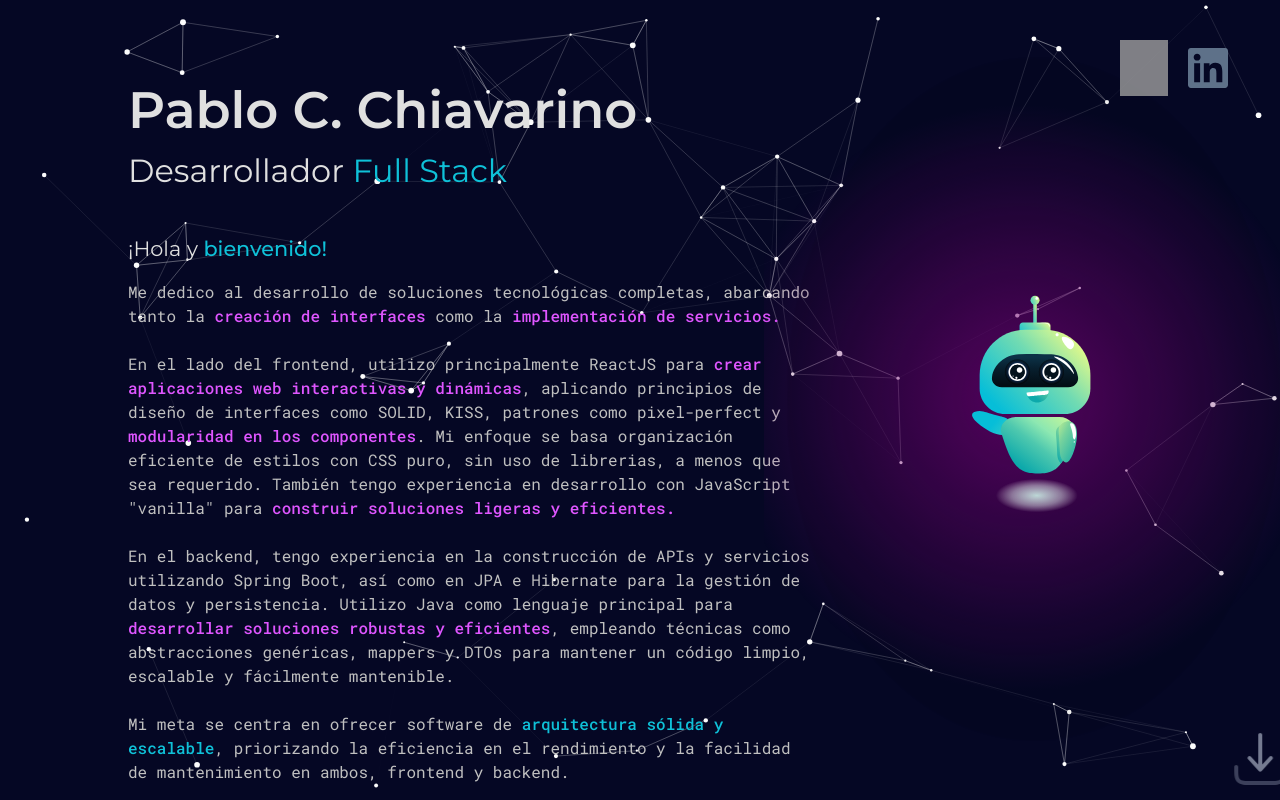
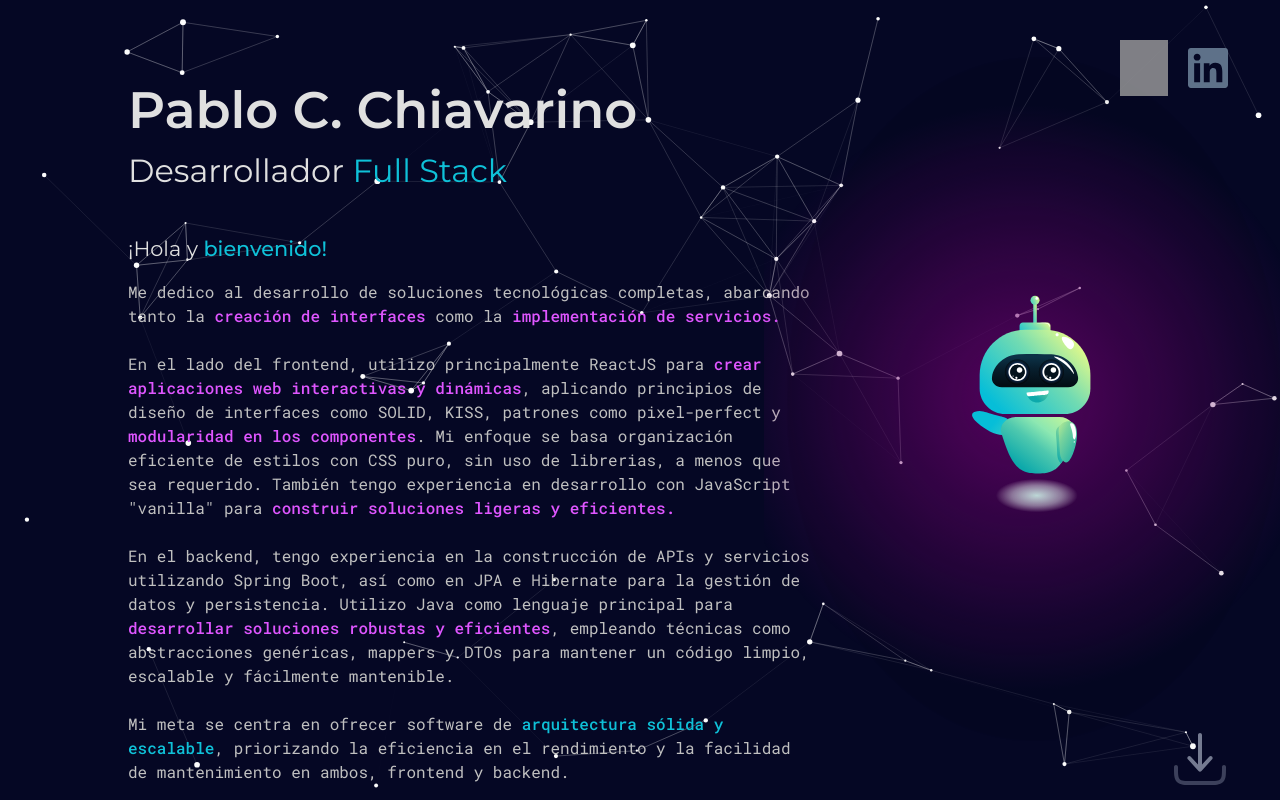
Before and after one commit to PabloC-Chiavarino/reactJs-portfolio-v2, a React (Vite) app: page / in a window 1280 px wide. Shown: the top 800 px of the page. Built offline with nearby package versions, Linux system fonts and the light colour scheme; grey boxes are pictures that could not be loaded.

Commit message:
feat: add relocation animation to ResDownBtn component when scroll down to use empty space

```diff
--- a/src/components/DataWidget/styles.css
+++ b/src/components/DataWidget/styles.css
@@ -1,8 +1,7 @@
 .dataWidget {
     position: fixed;
     top: 5dvh;
-    right: 0;
-    padding-right: 3rem;
+    right: 3rem;
     z-index: 3;
 }
 
--- a/src/components/DownChevron/index.jsx
+++ b/src/components/DownChevron/index.jsx
@@ -10,11 +10,11 @@ const DownChevron = () => {
 
     useEffect(() => {
 
-        if (scrollDirection === 'down') {
+        if (scrollDirection === 'down' && display) {
             setDisplay(false)
         }
 
-    }, [scrollDirection])
+    }, [scrollDirection, display])
 
     return (
         <div
--- a/src/components/DownChevron/styles.css
+++ b/src/components/DownChevron/styles.css
@@ -13,19 +13,18 @@
 
 .downChevron__container {
     opacity: 0;
-    animation: fadeIn 1150ms ease 1250ms forwards !important;
+    animation: fadeIn 1150ms ease 1150ms forwards !important;
 }
 
 .downChevron {
     position: absolute;
+    width: 80px;
+    bottom: 0;
+    right: 3rem;
+    opacity: .8;
     animation: upDownBounce 3000ms ease-in-out 500ms infinite;
-    bottom: 0;
-    opacity: .8;
-    transition: 0.5s ease-out;
-    right: 1rem;
-    width: 80px;
 }
 
 .fadeOut {
-    animation: fadeOut 900ms ease forwards !important;
+    animation: fadeOut 300ms ease !important;
 }
--- a/src/components/ResDownBtn/index.jsx
+++ b/src/components/ResDownBtn/index.jsx
@@ -1,43 +1,23 @@
 import './styles.css'
-import { useState, useEffect, useRef } from 'react'
+import { useState, useEffect} from 'react'
+import { useScrollDirection } from '../../hooks'
 import { downBtn } from '../../assets/Icons'
 
 const ResDownBtn = () => {
 
-    const [toRight, setToRight] = useState(false)
-    const downBtnRef = useRef()
+    const [toCorner, setToCorner] = useState(false)
+
+    const scrollDirection = useScrollDirection()
 
     useEffect(() => {
 
-        const element = downBtnRef.current
-
-        const observer = new IntersectionObserver(entries => {
-            const entry = entries[0]
-
-            if (entry.isIntersecting) {
-                setToRight(true)
-            }
-            console.log("isIntersecting", entry.isIntersecting) //debugging
-        }, {
-            root: null,
-            threshold: 0,
-            rootMargin: "0px 0px -45% 0px"
+        if (scrollDirection === 'down') {
+            setToCorner(true)
         }
-    )
-
-        if (element) {
-            observer.observe(element)
-        }
-
-        return () => observer.disconnect()
-
-    }, [])
+    }, [scrollDirection, toCorner])
 
     return (
-        <div
-            className="ResDownBtn__container"
-            ref={downBtnRef}
-            style={{transform: toRight ? 'translateX(100%)' : 'translateX(0)'}}>
+        <div className={toCorner ? 'ResDownBtn__container toCorner' : 'ResDownBtn__container'}>
             <a
                 href='./Chiavarino CV.pdf'
                 download='Chiavarino CV.pdf'
--- a/src/components/ResDownBtn/styles.css
+++ b/src/components/ResDownBtn/styles.css
@@ -1,11 +1,12 @@
 .ResDownBtn__container {
     position: fixed;
     bottom: 3px;
-    right: 9rem;
+    right: 11rem;
     z-index: 3;
     cursor: pointer;
     opacity: 0;
-    animation: fadeIn 1150ms ease-in 0ms forwards;
+    animation: fadeIn 1150ms ease-in forwards;
+    transition: 350ms ease;
 
     &::before {
         content: "Descargar CV";
@@ -26,3 +27,7 @@
 .ResDownBtn__img {
     width: 64px;
 }
+
+.toCorner {
+    transform: translateX(8rem);
+}
```
